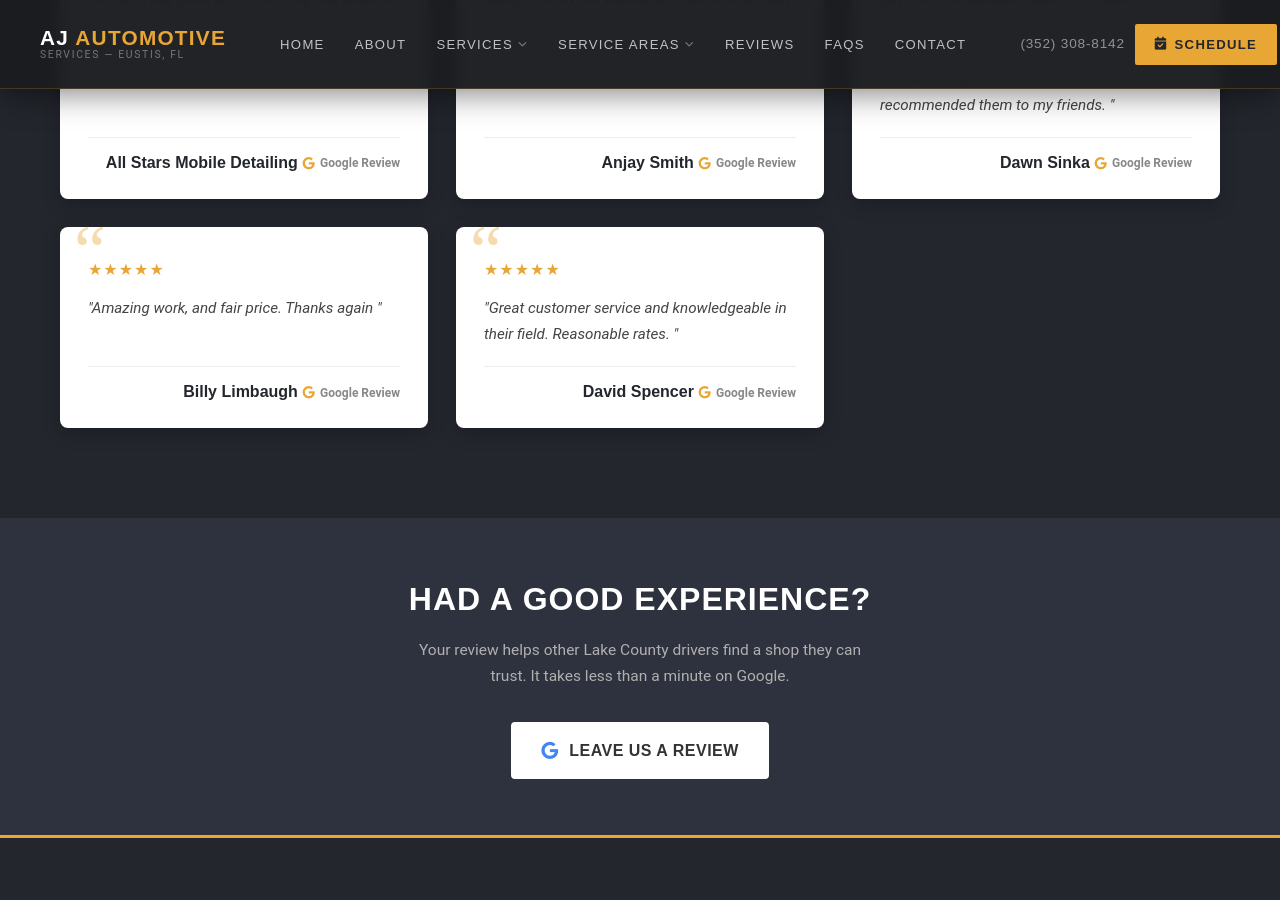
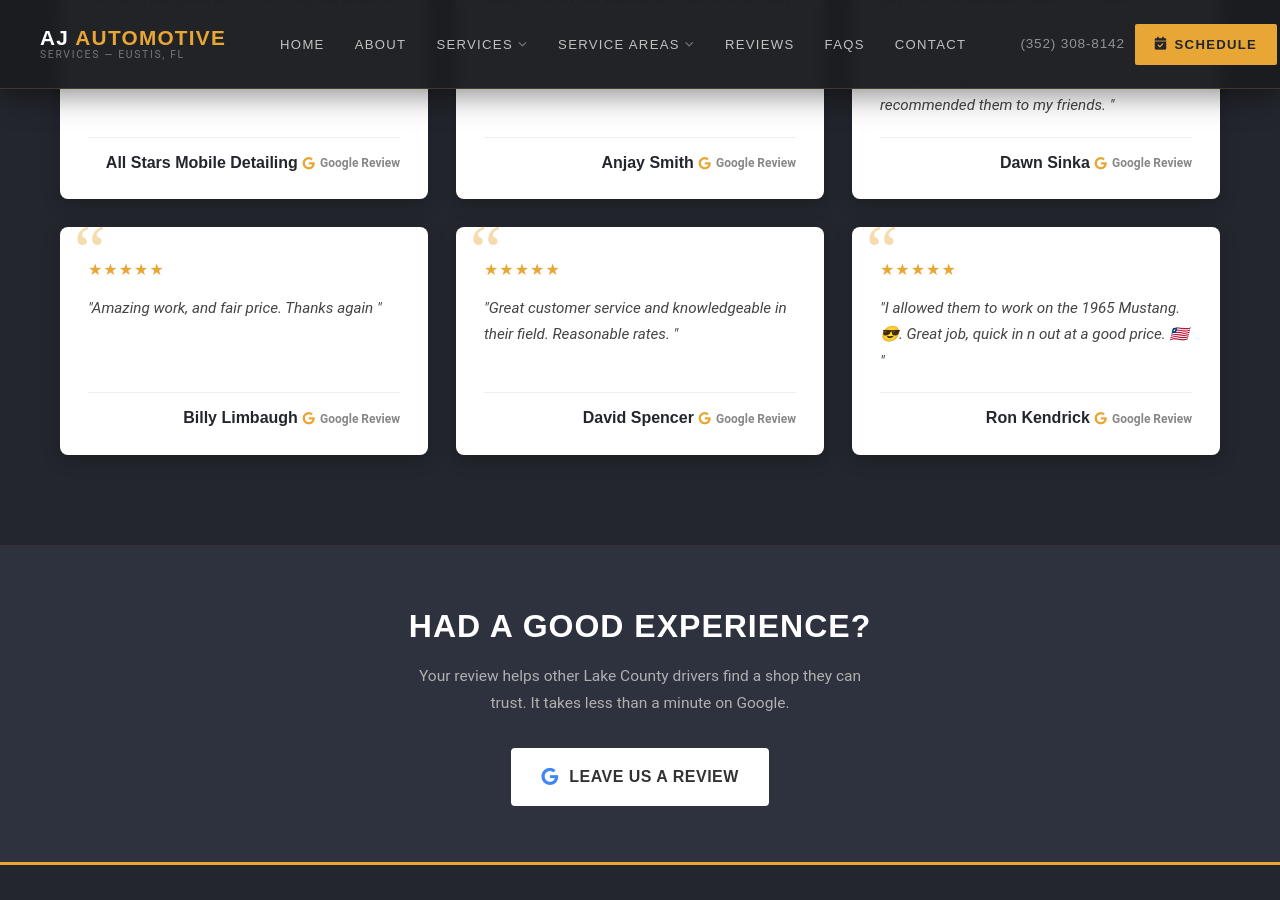
Before and after one commit to JamesBrownR/AJ-Auto-Repair, a Jekyll site: the page built from reviews/index.html, in a window 1280 px wide and 900 px high, scrolled down 1885 px. Built offline with Jekyll 4.4.1, drawn with Linux system fonts in a browser that asks for light colours; nearby versions of some CDN libraries; some web fonts are replaced; library files that are not in the unit come from our copies.

Commit message:
Update reviews.yml

```diff
--- a/_data/reviews.yml
+++ b/_data/reviews.yml
@@ -76,3 +76,8 @@
   stars: 5
   text: >
     Great customer service and knowledgeable in their field. Reasonable rates.
+
+- name: Ron Kendrick
+  stars: 5
+  text: >
+    I allowed them to work on the 1965 Mustang. 😎. Great job, quick in n out at a good price. 🇱🇷
```
